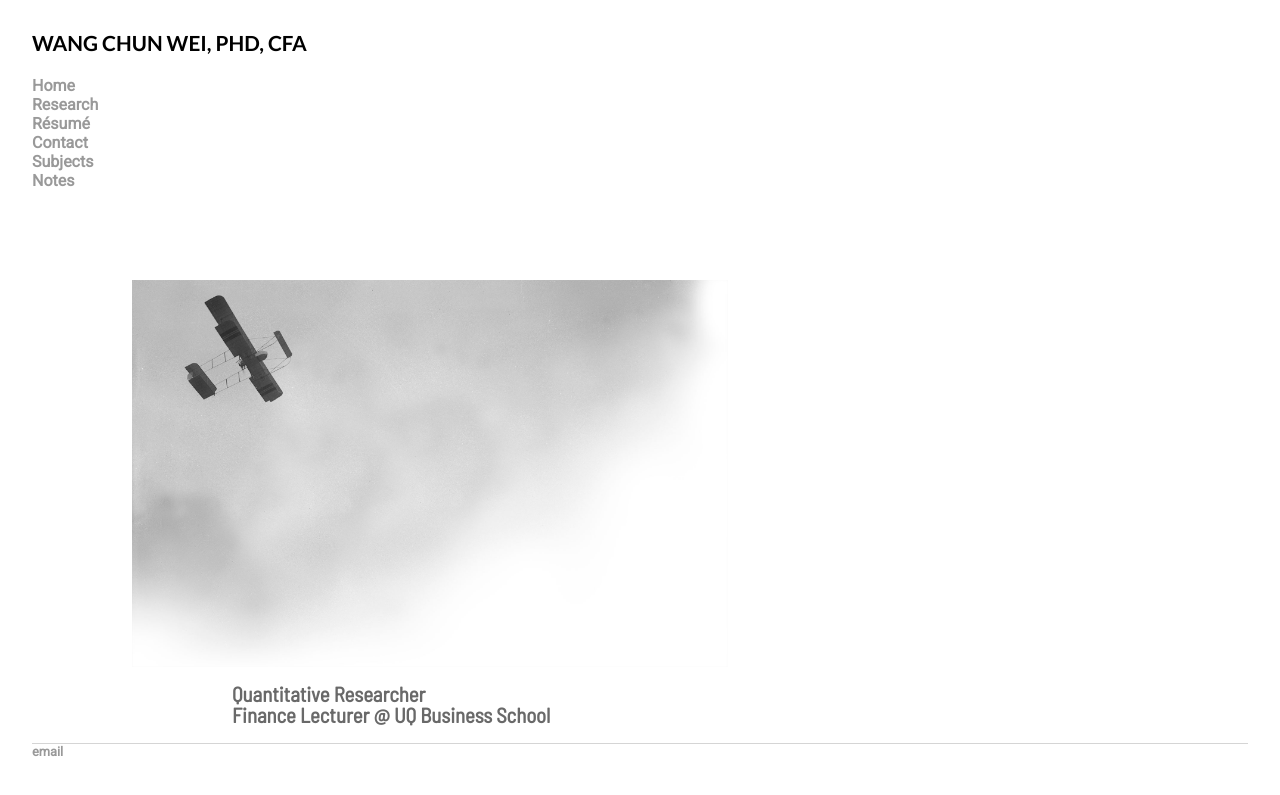
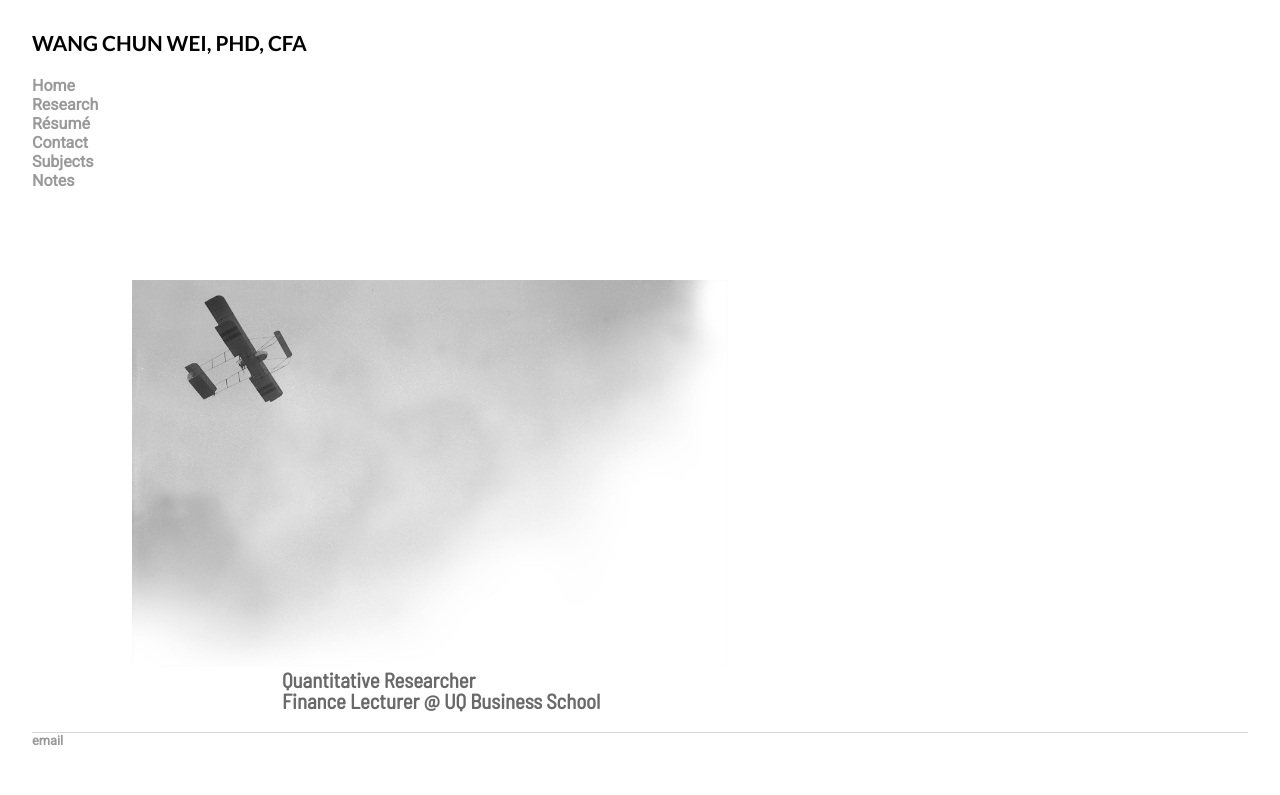
Before and after one commit to weiwangchun/weiwangchun.github.io, a Jekyll site: the page built from index.html, in a window 1280 px wide. Shown: the top 795 px of the page. Built offline with Jekyll 4.4.1, drawn with Linux system fonts in a browser that asks for light colours; some web fonts are replaced.

Commit message:
Update main.css

```diff
--- a/css/main.css
+++ b/css/main.css
@@ -43,6 +43,8 @@ h1:hover {
 
 h2 {
     font-size: 1.3em;
+    font-family:'Lato', sans-serif;
+    margin: 3px 50px 20px;
 }
 
 h3 {
```
